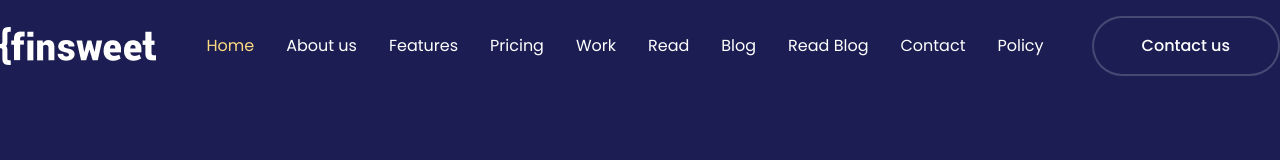
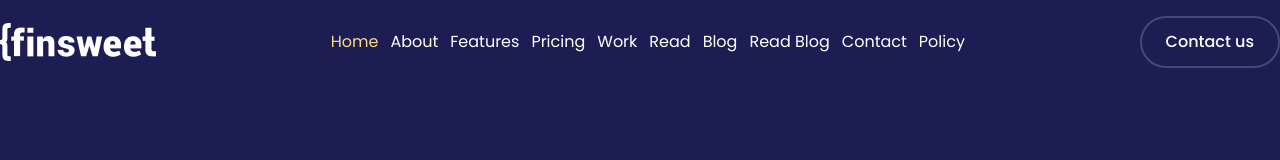
Before and after one commit to Sadat25/finsweet-p4, a React (Vite) app: page / in a window 1280 px wide. Shown: the top 160 px of the page. Built offline with nearby package versions, Linux system fonts and the light colour scheme.

Commit message:
navbar lg responsive

```diff
--- a/src/Components/Navbar.jsx
+++ b/src/Components/Navbar.jsx
@@ -5,16 +5,16 @@ import { NavLink } from 'react-router';
 
 const Navbar = () => {
   const [show, setShow] = useState(false);
-  const [isScrolled, setIsScrolled] = useState(false)
+  const [isScrolled, setIsScrolled] = useState(false);
   function heandleshow() {
-    setShow(!show)
+    setShow(!show);
   }
   useEffect(() => {
     const handleScrool = () => {
       if (window.scrollY > 70) {
-        setIsScrolled(true)
+        setIsScrolled(true);
       } else {
-        setIsScrolled(false)
+        setIsScrolled(false);
       }
     }
     window.addEventListener('scroll', handleScrool);
@@ -28,7 +28,7 @@ const Navbar = () => {
     </NavLink>
     <NavLink className='block my-2' to="/about">
       {({ isActive }) => (
-        <li className={isActive ? "text-light font-Poppins" : "text-white hover:text-light font-Poppins cursor-pointer"}>About us</li>
+        <li className={isActive ? "text-light font-Poppins" : "text-white hover:text-light font-Poppins cursor-pointer"}>About</li>
       )}
     </NavLink>
     <NavLink className='block my-2' to="/features">
@@ -82,23 +82,19 @@ const Navbar = () => {
             </NavLink>
             <button className='text-2xl cursor-pointer block lg:hidden text-white' onClick={heandleshow} > {show ? <FaXmark /> : <FaBars />}</button>
           </div>
-
+          <ul className='lg:flex hidden gap-3'>
+            {navMenu}
+          </ul>
           <div className={`hidden lg:block`}>
-            <div className='lg:flex items-center gap-12'>
-              <ul className='lg:flex text-center items-center gap-8 pb-5 mt-5 lg:mt-0 lg:pb-0 '>
-                {navMenu}
-              </ul>
-              <button className='px-12 py-4  text-white font-Poppins font-medium cursor-pointer border-2 border-[#F4F6FC]/20 rounded-[40px] block m-auto bg-Tint-Blue duration-300 hover:bg-light hover:text-Dark-Blue'>Contact us</button>
-            </div>
+              <button className='px-6 py-3  text-white font-Poppins font-medium cursor-pointer border-2 border-[#F4F6FC]/20 rounded-[40px] block m-auto bg-Tint-Blue duration-300 hover:bg-light hover:text-Dark-Blue'>Contact us</button>
           </div>
         </div>
-
       </nav>
       {/* mobile menu */}
       <div className={` ${show && 'top-[70px]'} text-white fixed w-full -top-100 duration-1000 ${isScrolled ? 'bg-Tint-Blue/70' : 'bg-Tint-Blue'} backdrop-blur-2xl z-20 border-b border-b-gray-600 lg:hidden`}>
         <ul className='container text-center py-5'>
           {navMenu}
-          <button className='px-12 py-4  text-white font-Poppins  cursor-pointer border-2 border-[#F4F6FC]/20 rounded-[40px] block m-auto bg-Tint-Blue duration-300 hover:bg-light hover:text-Dark-Blue'>Contact us</button>
+          <button className='px-6 py-3  text-white font-Poppins font-medium cursor-pointer border-2 border-[#F4F6FC]/20 rounded-[40px] block m-auto bg-Tint-Blue duration-300 hover:bg-light hover:text-Dark-Blue'>Contact us</button>
         </ul>
       </div>
     </>
```
